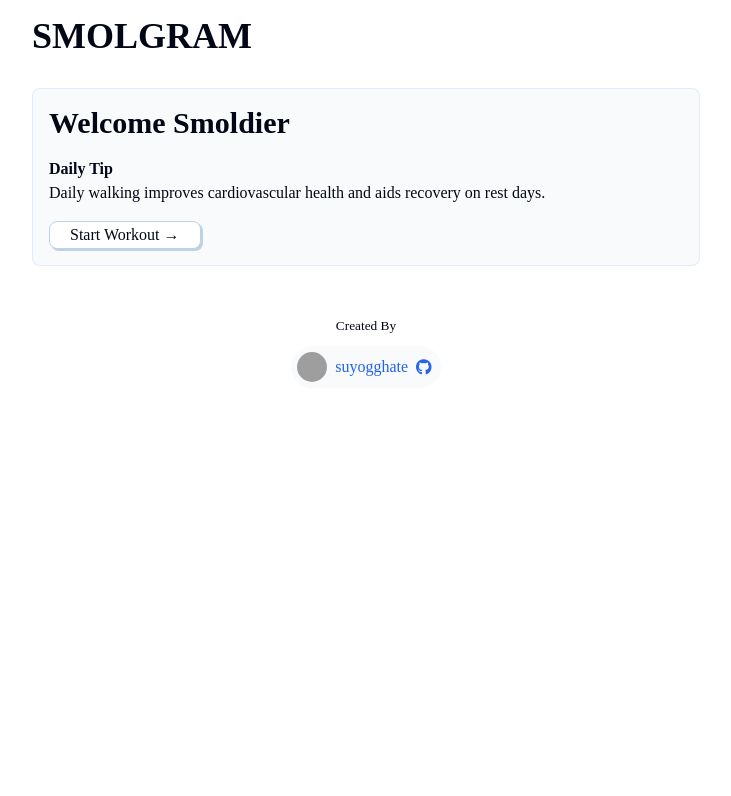
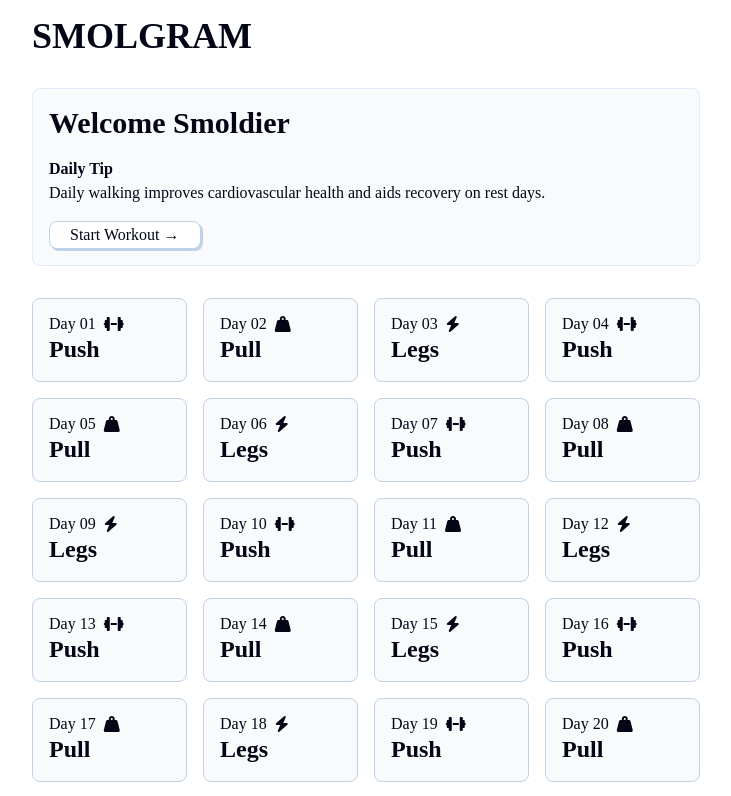
Before and after one commit to suyogghate/VueJS, a Vue app in the folder vuejs-full-course/: page / in a window 1280 px wide. Shown: the top 796 px of the page, without its empty margins (274-1005 px from the left). Built offline with nearby package versions, Linux system fonts and the light colour scheme; grey boxes are pictures that could not be loaded; a web font is replaced by a local one.

Commit message:
grid view of the workout programme button

```diff
--- a/vuejs-full-course/src/components/Grid.vue
+++ b/vuejs-full-course/src/components/Grid.vue
@@ -1,10 +1,54 @@
 <script setup>
+import { workoutProgram } from '@/utils';
+const workoutTypes = ['Push', 'Pull', 'Legs'];
+
+
 </script>
 
 <template>
-
+  <section id="grid">
+    <button v-for="(workout, workoutIdx) in Object.keys(workoutProgram)" :key="workoutIdx" class="card-button plan-card">
+        <div>
+            <p>Day {{ workoutIdx < 9 ? '0'+(workoutIdx+1) : workoutIdx + 1 }}</p>
+            <i class="fa-solid fa-dumbbell" v-if="workoutIdx % 3 == 0"></i>
+            <i class="fa-solid fa-weight-hanging" v-if="workoutIdx % 3 == 1"></i>
+            <i class="fa-solid fa-bolt" v-if="workoutIdx % 3 == 2"></i>
+        </div>
+        <h3>{{ workoutTypes[workoutIdx % 3] }}</h3>
+    </button>
+  </section>
 </template>
 
 <style scoped>
+#grid {
+    display: grid;
+    grid-template-columns: repeat(3, minmax(0, 1fr));
+    gap: 1rem;
+}
 
+#grid button{
+    width: 100%;
+}
+
+.plan-card {
+    display: flex;
+    flex-direction: column;
+}
+
+.plan-card div {
+    display: flex;
+    align-items: center;
+    justify-content: space-between;
+    gap: 0.5rem;
+}
+
+.plan-card div p {
+    text-align: left;
+}
+
+@media (min-width: 640px) {
+    #grid {
+        grid-template-columns: repeat(4, minmax(0, 1fr));
+    }
+}
 </style>
```
